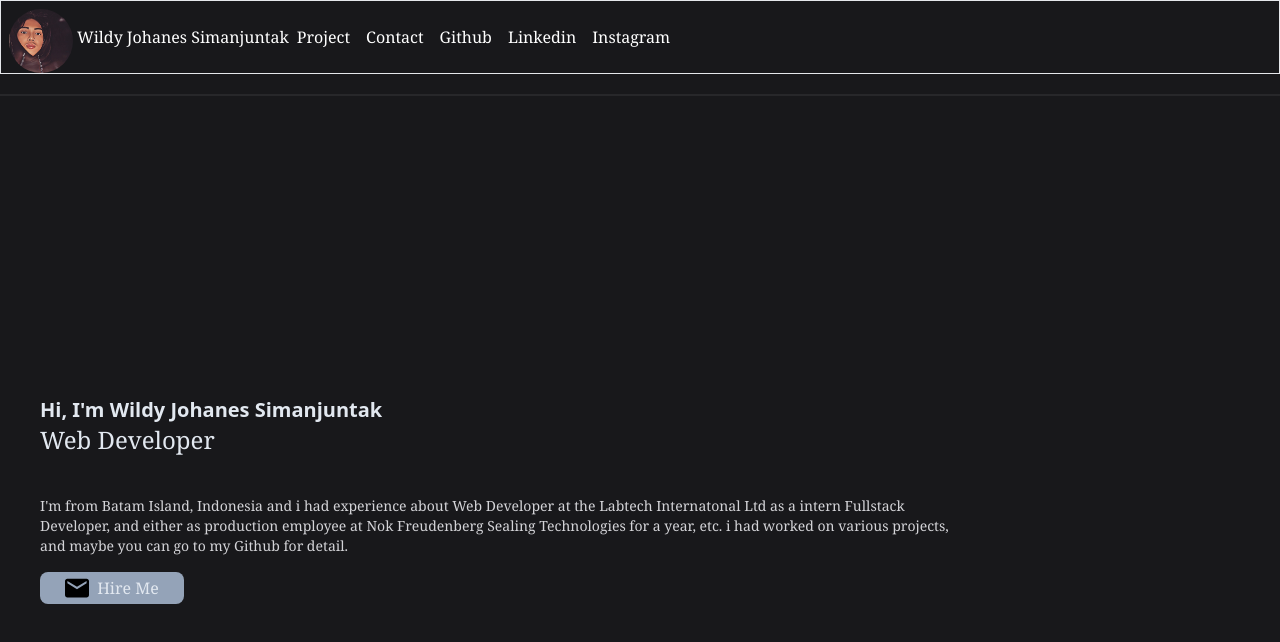
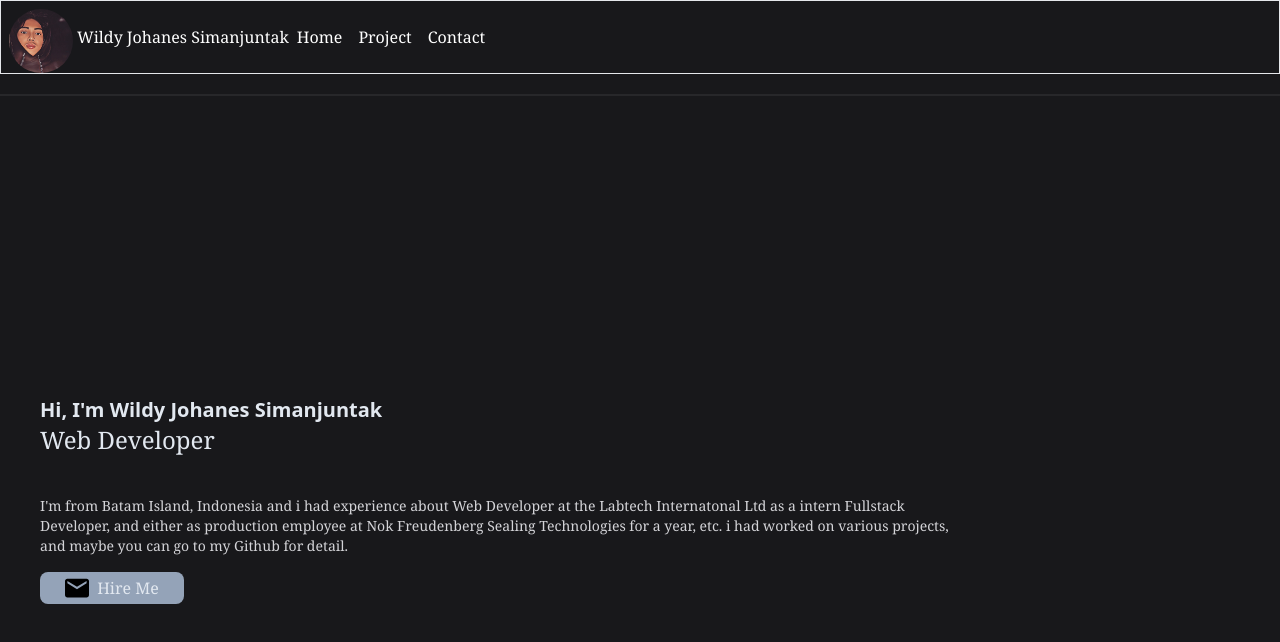
Before and after one commit to wildy13/Portofolio, a Nuxt app in the folder AboutMe/: page / in a window 1280 px wide. Shown: the top 642 px of the page. Built offline with nearby package versions, Linux system fonts and the light colour scheme.

Commit message:
modified

```diff
--- a/AboutMe/components/me.vue
+++ b/AboutMe/components/me.vue
@@ -9,16 +9,14 @@
               <div class="text-center ml-1 text-white">Wildy Johanes Simanjuntak</div>
             </div>
             <div class="mr-2 text-white">
+              <a class="mx-2 none">Home</a>
               <a class="mx-2 none">Project</a>
               <a class="mx-2 none">Contact</a>
-              <a class="mx-2 none">Github</a>
-              <a class="mx-2 none">Linkedin</a>
-              <a class="mx-2 none">Instagram</a>
               <div class="fixed z-0 h-0 top-0 right-0 overflow-y-hidden">
                 <div class="navigation text-center mt-7 top-20 w-40">
-                  <a class="block text-zinc-300 p-2 text-sm no-underline" href="https://github.com/wildy13">Github</a>
-                  <a class="block text-zinc-300 p-2 text-sm no-underline" href="https://www.linkedin.com/in/wildy-simanjuntak-181a691a4">linkedin</a>
-                  <a class="block text-zinc-300 p-2 text-sm no-underline" href="https://www.instagram.com/jo.14m/">Instagram</a>
+                  <a class="block text-zinc-300 p-2 text-sm no-underline">Home</a>
+                  <a class="block text-zinc-300 p-2 text-sm no-underline">Project</a>
+                  <a class="block text-zinc-300 p-2 text-sm no-underline">Contact</a>
                 </div>
               </div>
               <button class="hamburger mr-4 mr-4" @click="show()">
```
